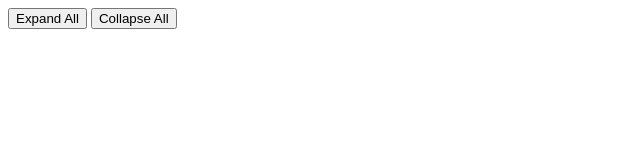
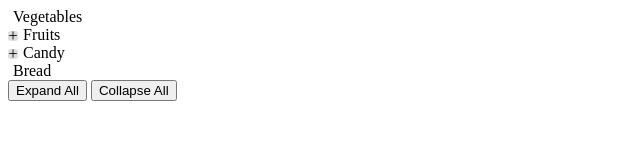
Before and after one commit to dirkncl/TreeView, a plain HTML site: page example/index.html in a window 1280 px wide. Shown: the whole page, without its empty margins (0-640 px from the left). Drawn offline with Linux system fonts and the light colour scheme.

Commit message:
Update index.html

```diff
--- a/example/index.html
+++ b/example/index.html
@@ -7,7 +7,7 @@
     <div id="tree"></div>
     <button id="expandAll">Expand All</button>
     <button id="collapseAll">Collapse All</button>
-    <script type="text/javascript" src="../TreeView.js"></script>
+    <script type="text/javascript" src="../dist/TreeView.js"></script>
     <script>
       //
       // Tree Structure
```
